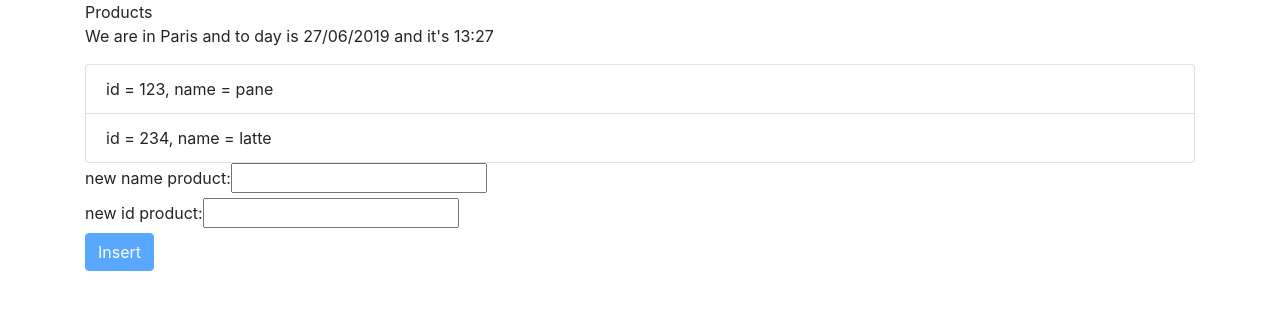
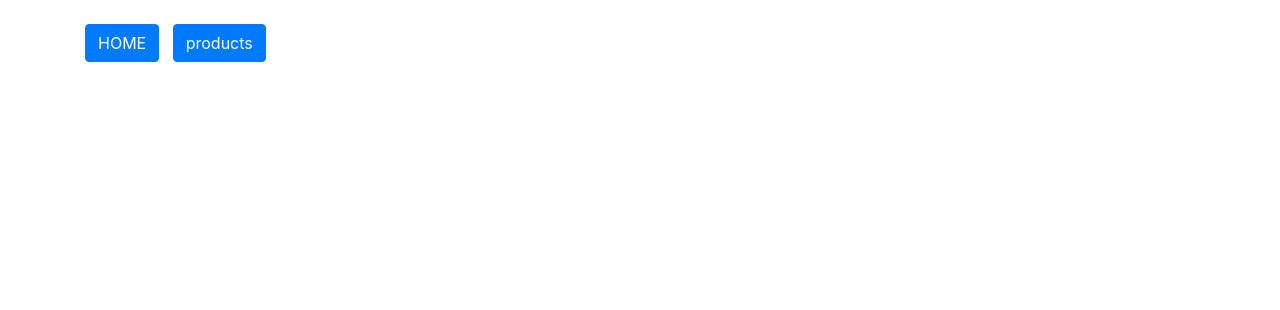
Before and after one commit to anccelo/shoppingList, an Angular app in the folder frontEnd/shoppingListApp/: page / in a window 1280 px wide. Shown: the top 310 px of the page. Built offline with nearby package versions, Linux system fonts and the light colour scheme.

Commit message:
create routing for page

```diff
--- a/frontEnd/shoppingListApp/src/app/app.component.html
+++ b/frontEnd/shoppingListApp/src/app/app.component.html
@@ -1,4 +1,9 @@
 <!--The content below is only a placeholder and can be replaced.-->
-<div>
-    <app-products></app-products>
+<div class="container"><br/>
+    <button routerLink="" class="btn btn-primary"> HOME</button> &nbsp;
+    <button routerLink="/products" class="btn btn-primary"> products </button>
+    <!--<app-products></app-products>-->
 </div>
+<div class="container spacer"><br/>
+    <router-outlet></router-outlet>
+</div>
--- a/frontEnd/shoppingListApp/src/app/app.module.ts
+++ b/frontEnd/shoppingListApp/src/app/app.module.ts
@@ -5,6 +5,18 @@ import { AppComponent } from './app.component';
 import { ProductsComponent } from './products/products.component';
 import { FormsModule } from '@angular/forms';
 import { ProductService } from '../services/product.service';
+import {RouterModule, Routes} from '@angular/router';
+
+
+const appRoutes: Routes =[
+  { path: 'products', component: ProductsComponent},
+  { path: '',
+    redirectTo: '',
+    pathMatch:'full'
+  }
+];
+
+
 
 @NgModule({
   declarations: [
@@ -12,7 +24,7 @@ import { ProductService } from '../services/product.service';
     ProductsComponent
   ],
   imports: [
-    BrowserModule,FormsModule
+    BrowserModule,FormsModule,RouterModule.forRoot(appRoutes)
   ],
   providers: [ProductService],
   bootstrap: [AppComponent]
--- a/frontEnd/shoppingListApp/src/app/products/products.component.html
+++ b/frontEnd/shoppingListApp/src/app/products/products.component.html
@@ -1,8 +1,8 @@
-<div class="container">
-  <div class="panel-primary">
-    Products
-    <div class="panel-body">
-      <p>We are in {{ info.city}} and to day is {{ info.date|date:'dd/MM/yyyy' }} and it's {{ info.date|date:'HH:mm' }}</p>
+<div class="container" style="display: flex; ">
+  <div class="card border-primary mb-3" style="width: 30rem;">
+    <div class="card-body">
+      <h4 class="card-title"> Products</h4>
+      <p class="card-text">We are in {{ info.city}} and to day is {{ info.date|date:'dd/MM/yyyy' }} and it's {{ info.date|date:'HH:mm' }}</p>
       <ul class="list-group">
         <li *ngFor="let p of products" class="list-group-item">
           id = {{ p.id }}, name = {{ p.name }}
@@ -11,16 +11,18 @@
     </div>
   </div>
 
+    <div class="card-body">
       <form #f="ngForm" (ngSubmit)="addProduct(f.value)">
         <div class="form-group">
+          <input required name="name" ngModel type="text" [(ngModel)]="newProduct.name">
           <label class="control-label">new name product:</label>
-        <input required name="name" ngModel type="text" [(ngModel)]="newProduct.name">
           <br/>
+          <input name="id" ngModel type="number" [(ngModel)]="newProduct.id">
           <label class="control-label">new id product:</label>
-        <input name="id" ngModel type="number" [(ngModel)]="newProduct.id">
           <br/>
           <button [disabled]="!f.valid" type="submit" class="btn btn-primary">Insert</button>
         </div>
       </form>
+    </div>
 
 </div>
```
Lines whose indentation alone changed are shown as unchanged.
